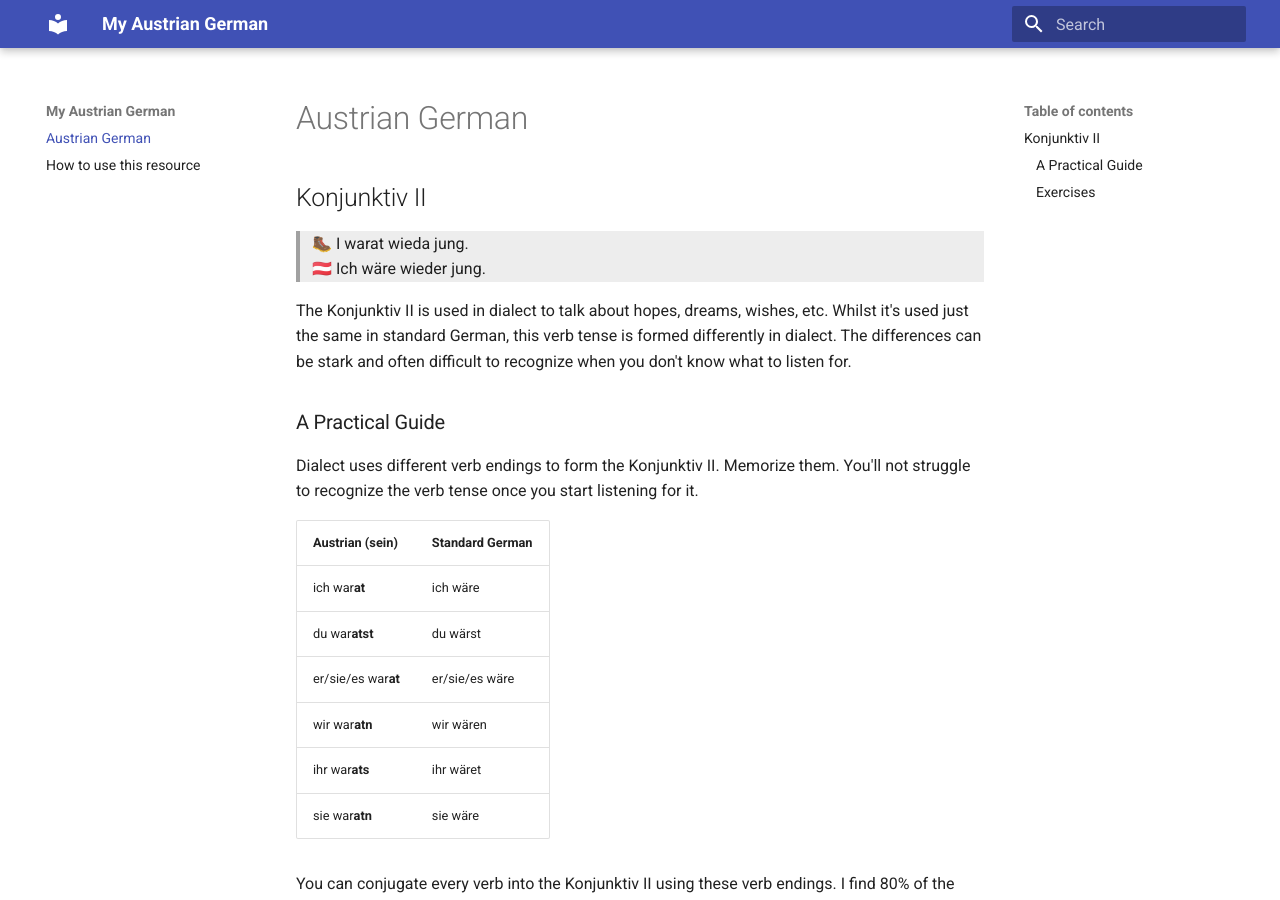
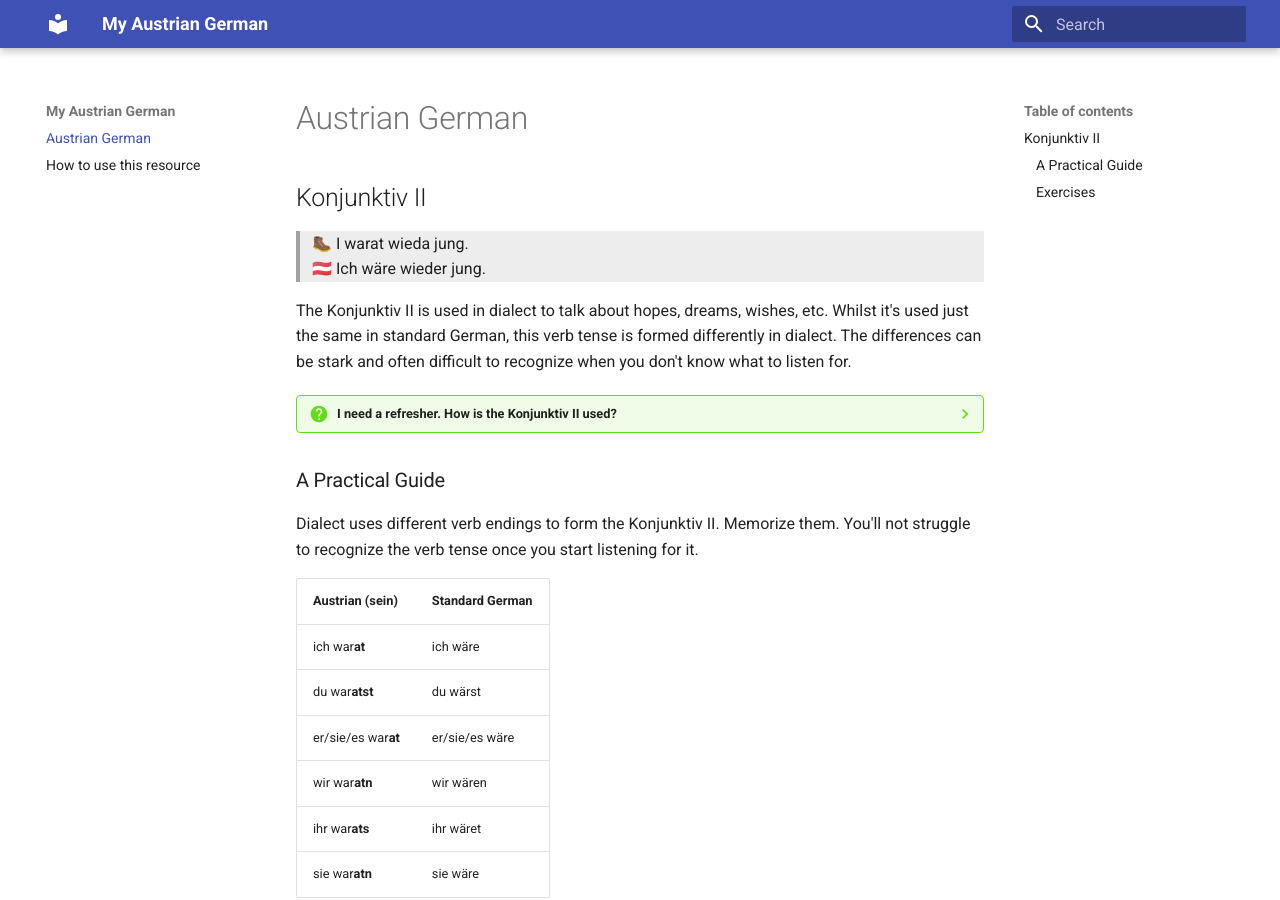
Before and after one commit to vogt4nick/austrian-german, an MkDocs documentation site: the page built from docs/index.md, in a window 1280 px wide and 900 px high. Built offline with MkDocs 1.6.1 and Material for MkDocs 9.7.7, drawn with Linux system fonts in a browser that asks for light colours; plug-ins that fetch from the network failed and are left out; some of the changed lines change nothing that is shown.

Commit message:
add konjunktiv ii usage refresher

```diff
--- a/docs/index.md
+++ b/docs/index.md
@@ -6,6 +6,23 @@
 > 🇦🇹 Ich wäre wieder jung.
 
 The Konjunktiv II is used in dialect to talk about hopes, dreams, wishes, etc. Whilst it's used just the same in standard German, this verb tense is formed differently in dialect. The differences can be stark and often difficult to recognize when you don't know what to listen for.
+
+??? question "I need a refresher. How is the Konjunktiv II used?"
+    The Konjunktiv II is used in the following scenarios:
+
+    * Hypotheticals
+       > 🇦🇹 Wenn ich reich wäre, würde ich um die Welt reisen.
+       > 🇺🇸 If I were rich, I would travel around the world.
+    * Wishes and desires
+       > 🇦🇹 Ich wünschte, ich hätte mehr Zeit.
+       > 🇺🇸 I wish I had more time.
+    * Polite requests and suggestions
+       > 🇦🇹 Könnten Sie mir bitte helfen?
+       > 🇺🇸 Could you please help me?
+    * Conditional situations
+       > 🇦🇹 Wenn ich mehr gelernt hätte, hätte ich die Prüfung bestanden.
+       > 🇺🇸 If I had studied more, I would have passed the exam.
+
 
 ### A Practical Guide
 
```
